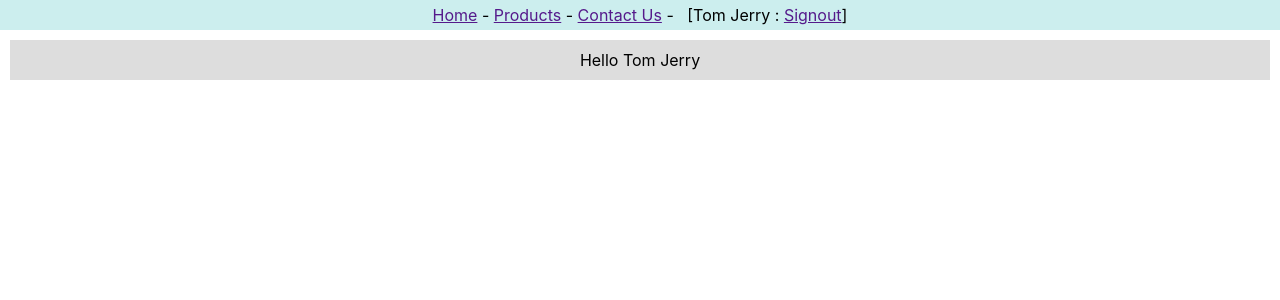
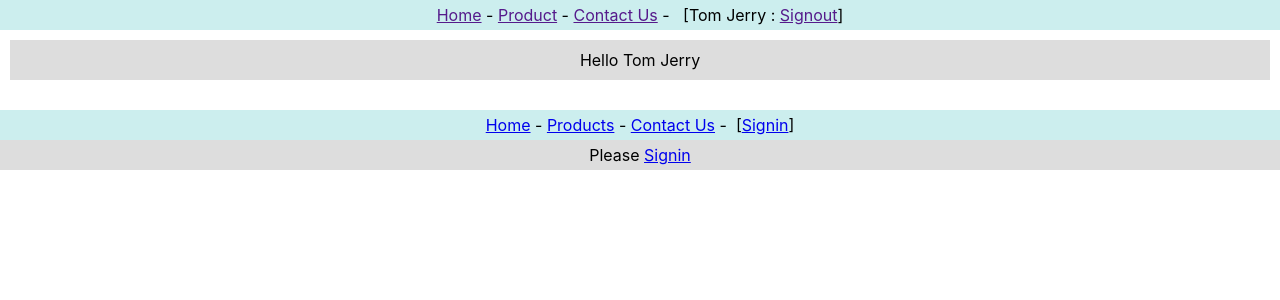
Before and after one commit to thapanankulab25/week8-effect, a React (Create React App) app in the folder app1/: page / in a window 1280 px wide. Shown: the top 300 px of the page. Built offline with nearby package versions, Linux system fonts and the light colour scheme.

Commit message:
create Header,context2

```diff
--- a/app1/src/App.js
+++ b/app1/src/App.js
@@ -2,13 +2,22 @@
 import {userContext} from './context'
 import Header from './context-header';
 import Content from './context-content';
+import Header2 from './context-header2';
+import Content2 from './context-content2';
 
 export default function App() {
+let [user,setUser]=React.useState()
+  return <>
 
-  return <>
- <userContext.Provider value={'Tom Jerry'}>
-  <Header/>
-  <Content/>
- </userContext.Provider>
+  <userContext.Provider value={'Tom Jerry'}>
+        <Header />
+        <Content />
+      </userContext.Provider>
+      <br/>
+
+   <userContext.Provider value={[user, setUser]}>
+        <Header2 />
+        <Content2 />
+      </userContext.Provider>
   </>
 }
--- /dev/null
+++ b/app1/src/context-content2.js
@@ -0,0 +1,27 @@
+import React, { useContext } from 'react';
+import { userContext } from './context';
+
+export default function Content2() {
+    const [user, setUser] = useContext(userContext); // Correct way to use context in a functional component
+
+    const contentStyle = {
+        backgroundColor: '#ddd',
+        textAlign: 'center',
+        padding: 5
+    };
+
+    const onClickSignin = (event) => {
+        event.preventDefault();
+        setUser('Lion king');
+    };
+
+    return (
+        <div style={contentStyle}>
+            {
+                user
+                ? <span> Hello {user}</span>
+                : <span>Please <a href="#" onClick={onClickSignin}>Signin</a></span>
+            }
+        </div>
+    );
+}
--- a/app1/src/context-header.js
+++ b/app1/src/context-header.js
@@ -1,5 +1,7 @@
 import React from 'react'
 import {userContext} from './context'
+
+
 export default class Header extends React.Component{
     static contextType = userContext
 
@@ -14,10 +16,10 @@
         return(
             <div style={headerStyle}>
                 <a href=''>Home</a>&nbsp;-&nbsp;
-                <a href=''>Products</a>&nbsp;-&nbsp;
+                <a href=''>Product</a>&nbsp;-&nbsp;
                 <a href=''>Contact Us</a>&nbsp;-&nbsp;&nbsp;
                 [{user}&nbsp;:&nbsp;<a href=''>Signout</a>]
             </div>
         )
+        }
     }
-}
--- /dev/null
+++ b/app1/src/context-header2.js
@@ -0,0 +1,39 @@
+import React from 'react';
+import { userContext } from './context';
+
+export default class Header2 extends React.Component {
+    static contextType = userContext;
+
+    render() {
+        let[user, setUser] = this.context;
+
+        const headerStyle = {
+            backgroundColor: '#cee',
+            textAlign: 'center',
+            padding: 5
+        };
+
+        const onClickSignout = (event) => {
+            event.preventDefault();
+            setUser('');
+        };
+
+        const onClickSignin = (event) => {
+            event.preventDefault();
+            setUser('Lion king');
+        };
+
+        return (
+            <div style={headerStyle}>
+                <a href='#'>Home</a>&nbsp;-&nbsp;
+                <a href='#'>Products</a>&nbsp;-&nbsp;
+                <a href='#'>Contact Us</a>&nbsp;-&nbsp;&nbsp;
+                {
+                    user
+                    ? <span> [{user}&nbsp;:&nbsp;<a href='#' onClick={onClickSignout}>Signout</a>]</span>
+                    : <span>[<a href='#' onClick={onClickSignin}>Signin</a>]</span>
+                }
+            </div>
+        );
+    }
+}
```
